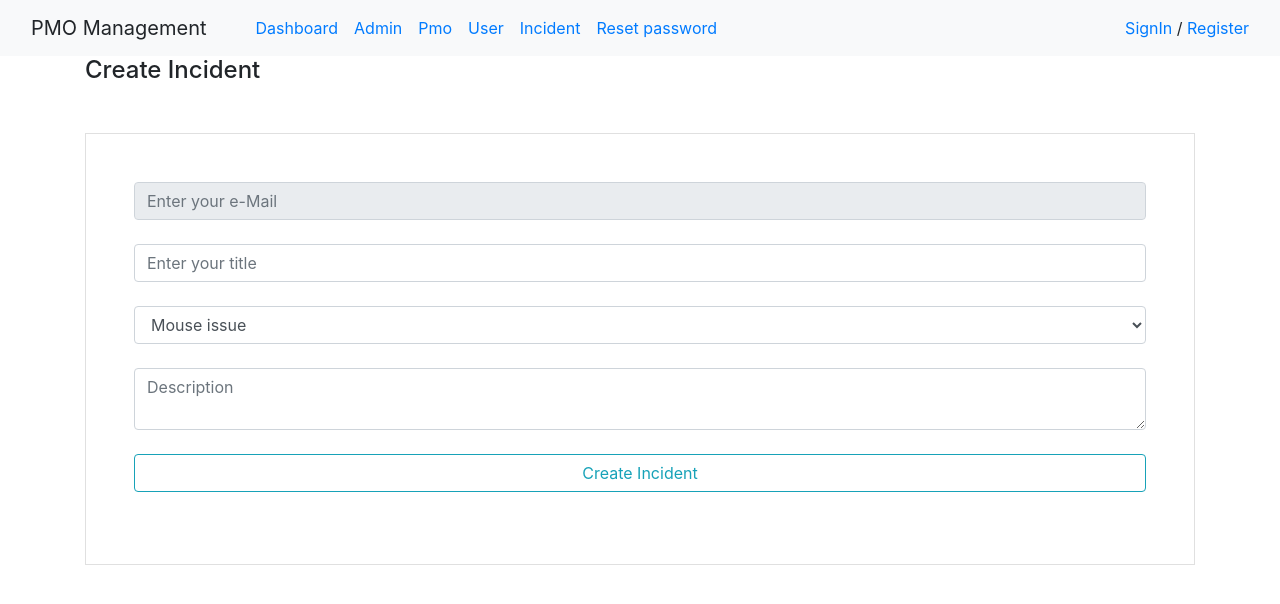
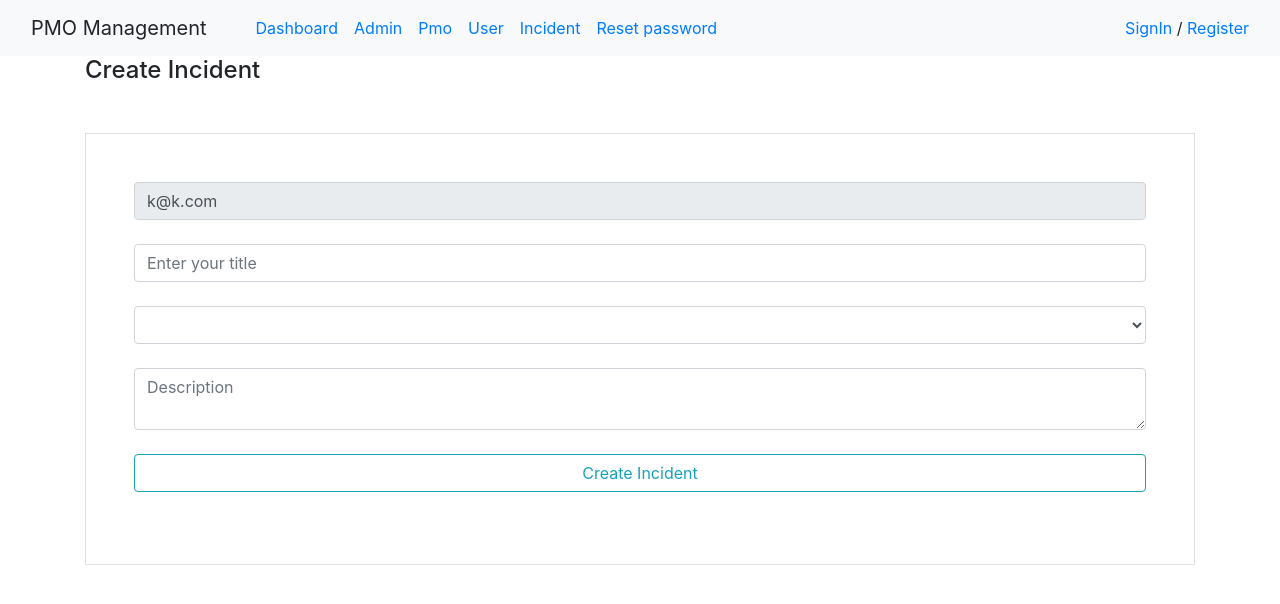
Before and after one commit to karthik1580/userManagePOC, an Angular app: page /incident in a window 1280 px wide. Shown: the top 604 px of the page. Built offline with nearby package versions, Linux system fonts and the light colour scheme.

Commit message:
:Incident creation

```diff
--- a/src/app/pages/create-incident/create-incident.component.html
+++ b/src/app/pages/create-incident/create-incident.component.html
@@ -4,21 +4,25 @@
   <div class="text-center mt-5">
     <form class="border border-light p-5 col-md-12"
     #incidentForm="ngForm" (ngSubmit)="incidentForm.valid && onSubmit(incidentForm)">
-    <div class="form-group" [ngClass]="{'has-error': incidentForm.error} && (incident)">
-      <input type="text" id="inputEmail" class="form-control mb-4" readonly placeholder="Enter your e-Mail"
-        #incidentTitle="ngModel" ngModel name="referenceEmail" [(ngModel)]="refreenceEmailid" autocomplete="off"/>
+
+    <div class="form-group" [ngClass]="{'has-error': incidentEmail.error && (incidentEmail.touched || incidentEmail.dirty)}">
+      <input type="text" id="inputEmail" class="form-control mb-4" readonly
+        #incidentEmail="ngModel" ngModel name="referenceEmail" [(ngModel)]="refreenceEmailid" autocomplete="off"/>
     </div>
-    <div class="form-group" [ngClass]="{'has-error': incidentForm.error} && (incident)">
+
+    <div class="form-group" [ngClass]="{'has-error': incidentForm.error}">
       <input type="text" id="input-title" class="form-control mb-4" required placeholder="Enter your title"
       #incidentTitle="ngModel" ngModel name="incidentTitle" [(ngModel)]="incidentTitleValue" autocomplete="off"/>
       <app-error-msg *ngIf="incidentTitle.errors && incidentTitle.touched" [formErrorMsg]="'Title is required'"></app-error-msg>
     </div>
-    <div [ngClass]="{'has-error': incidentTitle.errors && (incidentTitle.touched || incidentTitle.dirty)}">
-      <select class="browser-default form-control mb-4">
+
+    <div [ngClass]="{'has-error': incidentType.errors && (incidentType.touched || incidentType.dirty)}">
+      <select class="browser-default form-control mb-4"
+      #incidentType="ngModel" ngModel name="incidentType" [(ngModel)]="referenceType">
           <option *ngFor="let type of incedentType; let i = index"
-              [ngValue]="role" [innerText]="type">{{ type }}</option>
+              [ngValue]="type" [innerText]="type">{{ type }}</option>
       </select>
-      <app-error-msg *ngIf="incidentTitle.errors && incidentTitle.touched" [formErrorMsg]="'Title is required'"></app-error-msg>
+      <app-error-msg *ngIf="incidentType.errors && incidentType.touched" [formErrorMsg]="'Title is required'"></app-error-msg>
     </div>
 
     <div [ngClass]="{'has-error': incidentDescription.errors && (incidentDescription.touched || incidentDescription.dirty)}">
--- a/src/app/pages/create-incident/create-incident.component.ts
+++ b/src/app/pages/create-incident/create-incident.component.ts
@@ -19,6 +19,7 @@ export class CreateIncidentComponent implements OnInit {
     'Decommission'
   ];
   incidentList: Array<string> = [];
+  refreenceEmailid: string = 'k@k.com';
 
   constructor(private http: IncidentService) { }
 
@@ -26,6 +27,10 @@ export class CreateIncidentComponent implements OnInit {
   }
 
   onSubmit(form: NgForm){
+    // form.value.enterpriseId = "Karthik.Parameswaran";
+    // form.value.firstName = "Karthik.Parameswaran";
+    // form.value.lastName = "Karthik.Parameswaran";
+
     this.http.createIncident(form.value).subscribe(
       (res) => {
         this.incidentList = res;
--- a/src/app/shared/incident.service.ts
+++ b/src/app/shared/incident.service.ts
@@ -18,4 +18,8 @@ export class IncidentService {
     return this.http.get<any>(environment.apiBaseUrl+'/incident');
   }
 
+  getIncidentById(id: any){
+    return this.http.get<any>(environment.apiBaseUrl+'/incident/'+ id);
+  }
+
 }
--- a/src/app/users/admin/admin.component.html
+++ b/src/app/users/admin/admin.component.html
@@ -1,8 +1,6 @@
 <div class="container">
     <!-- <h4 class="card-title" [innerText]="registeredUser.role"></h4> -->
     <br>
-    <!-- ngIf="registeredUser; else noRegisteredUser"-->
-
       <ul class="list-group" *ngIf="adminUsersList; else noRegisteredUser">
 
         <li class="list-group-item d-flex justify-content-between align-items-center"
--- a/src/app/users/pmo/pmo.component.html
+++ b/src/app/users/pmo/pmo.component.html
@@ -1,6 +1,6 @@
 <div class="container">
   <h4 class="card-title">PMO</h4>
-    <div class="row list-group" *ngIf="!noIncidentList">
+    <div class="row list-group" *ngIf="isIncidentList">
       <div class="listGroup-alignRight">
         <button class="btn btn btn-outline-primary btn-sm">Open</button>
         <button class="btn btn btn-outline-success btn-sm">Closed</button>
@@ -9,18 +9,30 @@
         <button class="btn btn btn-outline-danger btn-sm">Rejected</button>
       </div>
     </div>
-    <div class="row" *ngIf="incidentList; else noIncidentList">
+    <div class="row" *ngIf="isIncidentList; else noIncidentList">
       <ul class="custom-list-group" style="width: 100%;">
+
                 <li class="list-group-item1" *ngFor="let incident of incidentList; let i = index" >
+                  <!-- <form
+                      #assignWorkstation="ngForm"
+                      (ngSubmit)="assignWorkstation.valid && onAssignWorkstation(assignWorkstation, incident)">          -->
                         <h5 [innerText]="incident.title"></h5>
                         <span [innerText]="incident.description"></span>
-            <br>
-            <br>
+                        <br><br>
+
+                        <div class="row">
+                          <!-- <div class="col"><select></select></div>
+                          <div class="col"><select></select></div> -->
+                          <div class="col"> <button (click)="onAssignWorkstation(incident)">Apply</button></div>
+                        </div>
+                        <br><br>
+
                       <div class="listGroup-alignRight">
                           <button class="btn btn btn-outline-primary btn-sm" *ngIf="incident.isOpen && !incident.isResolved" (click)="onOpenItem(incident)">Open</button>
                           <button class="btn btn btn-outline-info btn-sm" *ngIf="!incident.isOpen && !incident.isResolved" (click)="onProgressItem(incident)">In Progress</button>
 
-            <button class="btn btn btn-outline-success btn-sm" *ngIf="incident.isResolved && !incident.isOpen && !incident.isClarification" (click)="onCloseItem(incident)">Closed</button>
+                          <!-- <button class="btn btn btn-outline-success btn-sm" *ngIf="incident.isResolved && !incident.isOpen && !incident.isClarification" (click)="onCloseItem(incident)">Closed</button> -->
+                          <button class="btn btn btn-outline-success btn-sm" *ngIf="incident.isClosed" (click)="onCloseItem(incident)">Closed</button>
 
                           <button class="btn btn btn-outline-success btn-sm" *ngIf="incident.isResolved" (click)="onResolvedItem(incident)">Resolved</button>
                           <button class="btn btn btn-outline-danger btn-sm" *ngIf="!incident.isResolved" (click)="onRejectedItem(incident)">Rejected</button>
@@ -28,7 +40,9 @@
                           <button class="btn btn btn-outline-warning btn-sm" *ngIf="incident.isClarification" (click)="onClarificationRequired(incident)">Clarification Required</button>
                           <button class="btn btn btn-outline-warning btn-sm" *ngIf="!incident.isClarification" (click)="onClarificationReceived(incident)">Clarification Received</button>
                       </div>
+                    <!-- </form> -->
                 </li>
+
 
       </ul>
     </div>
--- a/src/app/users/pmo/pmo.component.ts
+++ b/src/app/users/pmo/pmo.component.ts
@@ -2,6 +2,7 @@ import { Component, OnInit } from '@angular/core';
 import { Incident } from '../../models/incident.model';
 import { IncidentService } from '../../shared/incident.service';
 import { Router } from '@angular/router';
+import { NgForm } from '@angular/forms';
 
 @Component({
   selector: 'app-pmo',
@@ -10,26 +11,61 @@ import { Router } from '@angular/router';
 })
 export class PmoComponent implements OnInit {
   incidentList: Incident[] = [];
+  selectedIncident: Incident[] = [];
   isIncidentList: boolean = false;
+  workstation: Array<string> = [
+    'CDC2B.02.191',
+    'CDC2B.02.192',
+    'CDC2B.02.193',
+    'CDC2B.02.194',
+    'CDC2B.02.195',
+    'CDC2B.02.196',
+    'CDC2B.02.197',
+    'CDC2B.02.198',
+    'CDC2B.02.199',
+    'CDC2B.02.200',
+  ];
 
   constructor(private incidentService: IncidentService, private _router: Router) {
 
   }
 
   ngOnInit() {
-    this.getAllInsident();
+    this.getAllInsidentData();
   }
 
-  getAllInsident() {
+  getAllInsidentData() {
     this.incidentService.getAllInsident().subscribe(
       res => {
         this.incidentList = res;
-        this.isIncidentList = this.incidentList.length ? true : false;
+        this.isIncidentList = this.incidentList.length > 0 ? true : false;
       },
       err => {
         console.log('err')
       }
   )}
+
+  getIncidentByIdData(id: any) {
+    this.incidentService.getIncidentById(id).subscribe(
+      res => {
+        this.selectedIncident = res;
+        //this.onUpdateIncident(this.selectedIncident)
+      },
+      err => console.log('err')
+    );
+  }
+
+  onAssignWorkstation(selectedUser: any) {
+    this.getIncidentByIdData(selectedUser._id);
+
+    if(this.selectedIncident && this.selectedIncident){
+      this.onCloseItem()
+    }
+  }
+
+  onUpdateIncident(){
+
+  }
 
   onOpenItem() {}
   onProgressItem() {}
```
Lines whose indentation alone changed are shown as unchanged.
